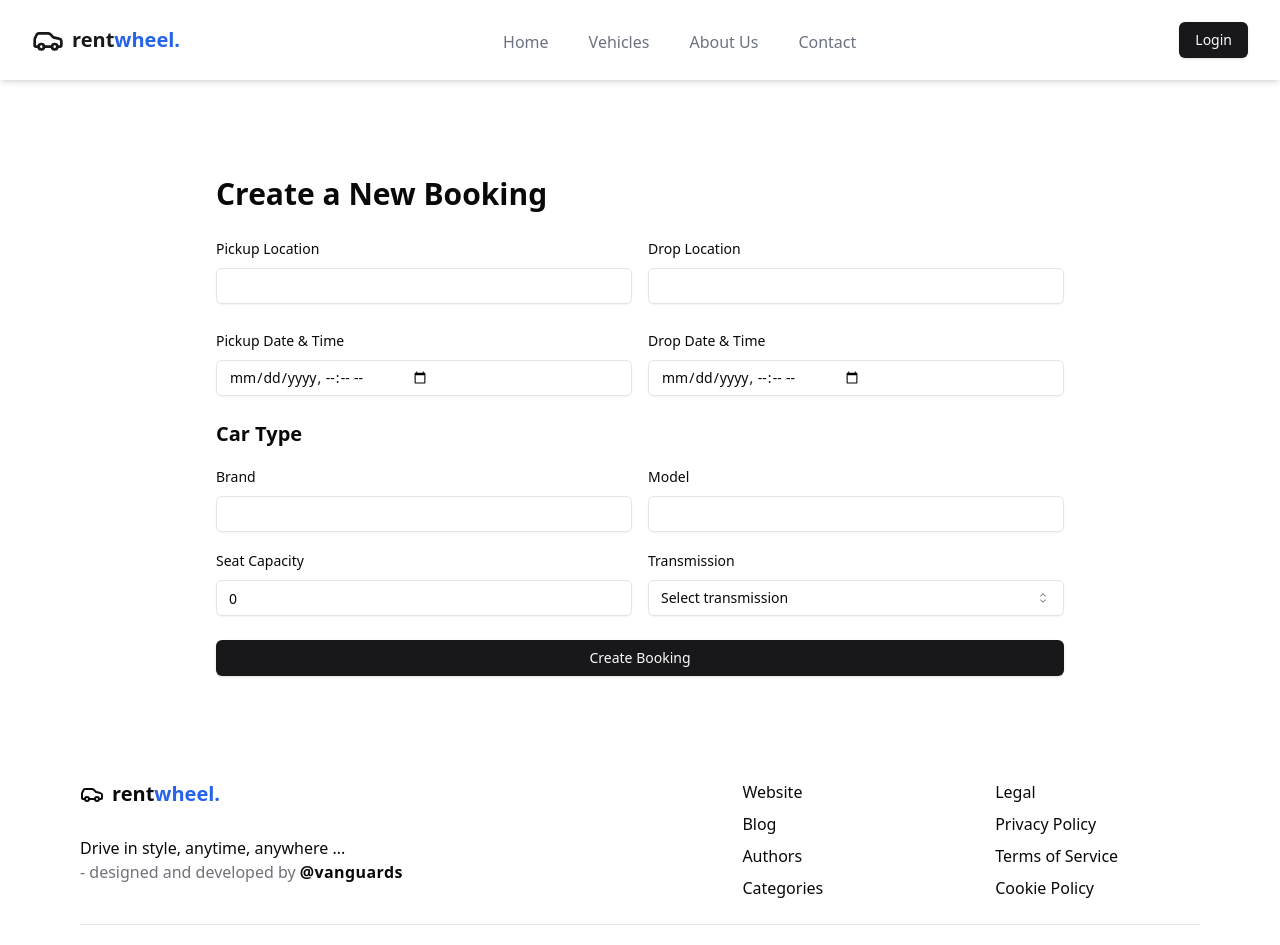
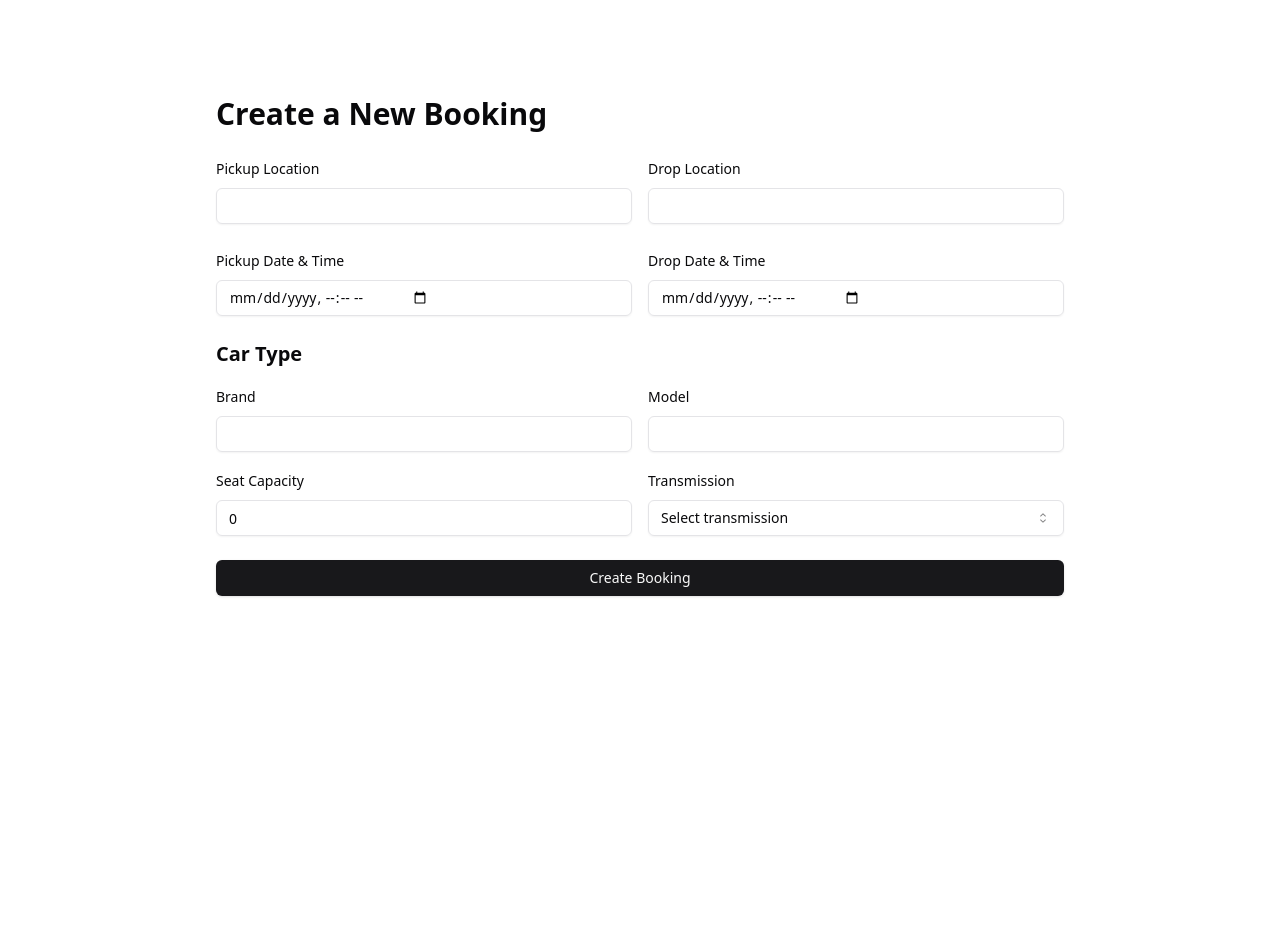
Before and after one commit to Somilg11/rentwheel, a React (Vite) app in the folder frontend/: page /booking in a window 1280 px wide. Shown: the top 945 px of the page. After the commit the page ends 800 px from the top, so only its background shows below. Built offline with nearby package versions, Linux system fonts and the light colour scheme.

Commit message:
fixed navbar and footer with some minor other changes

```diff
--- a/frontend/src/App.jsx
+++ b/frontend/src/App.jsx
@@ -1,9 +1,9 @@
-import Navbar from './components/Navbar';  // Navbar uses useNavigate
+// import Navbar from './components/Navbar';  // Navbar uses useNavigate
 import Home from './pages/Home';
 import Vehicles from './pages/Vehicles';
 import About from './pages/About';
 import Contact from './pages/Contact';
-import Footer from './components/Footer';
+// import Footer from './components/Footer';
 import BookingPage from './components/BookingPage';
 import RegisterPage from './pages/UserRegister';
 import LoginPage from './pages/UserLogin';
@@ -15,7 +15,7 @@ import AdminDashboard from './components/admin/AdminDashboard';
 function App() {
   return (
     <>
-      <Navbar />  {/* Navbar is inside Router from index.jsx */}
+      {/* <Navbar />  Navbar is inside Router from index.jsx */}
       <Routes>
         <Route path="/" element={<Home />} />
         <Route path="/vehicles" element={<Vehicles />} />
@@ -27,7 +27,7 @@ function App() {
         <Route path="/admin" element={<AdminLoginPage />} />
         <Route path="/admin/dashboard" element={<AdminDashboard/>} />
       </Routes>
-      <Footer />
+      {/* <Footer /> */}
       <Toaster />
     </>
   );
--- a/frontend/src/components/BookingPage.jsx
+++ b/frontend/src/components/BookingPage.jsx
@@ -54,6 +54,7 @@ export default function BookingPage() {
         throw new Error('Failed to create booking')
       }
 
+      // eslint-disable-next-line no-unused-vars
       const data = await response.json()
       toast.success("Your booking has been successfully created.") // Success toast
     } catch (error) {
@@ -65,7 +66,7 @@ export default function BookingPage() {
   }
 
   return (
-    <div className="max-w-4xl mx-auto p-6 pt-44">
+    <div className="max-w-4xl mx-auto p-6 pt-24">
       <h1 className="text-3xl font-bold mb-6">Create a New Booking</h1>
       <form onSubmit={handleSubmit} className="space-y-6">
         <div className="grid grid-cols-2 gap-4">
--- a/frontend/src/components/Footer.jsx
+++ b/frontend/src/components/Footer.jsx
@@ -32,7 +32,7 @@ export default function Footer() {
               <Balancer>
               Drive in style, anytime, anywhere ...
               <br />
-              <span className="text-zinc-500">- designed and developed by </span><span className="font-semibold tracking-wide">@vanguards</span>
+              <span className="text-zinc-500">-designed and developed by </span><span className="font-semibold tracking-tighter">@vanguards</span>
               </Balancer>
             </p>
           </div>
--- a/frontend/src/components/admin/AdminDashboard.jsx
+++ b/frontend/src/components/admin/AdminDashboard.jsx
@@ -8,9 +8,7 @@ import {
   Car,
   ClipboardList,
   Contact,
-  Mail,
   Menu,
-  Package,
   Search,
 } from "lucide-react"
 import VehiclesSection from "./VehiclesSection"
--- a/frontend/src/pages/About.jsx
+++ b/frontend/src/pages/About.jsx
@@ -9,9 +9,13 @@ import {
     AlertDialogTitle,
     AlertDialogTrigger,
   } from "@/components/ui/alert-dialog"
+import Navbar from "@/components/Navbar";
+import Footer from "@/components/Footer";
 
 const About = () => {
   return (
+    <>
+    <Navbar />
     <div className="container mx-auto px-4 py-12 pt-40">
       {/* Introduction Section */}
       <section className="mb-12 text-center">
@@ -106,6 +110,8 @@ const About = () => {
       </AlertDialog>
       </section>
     </div>
+    <Footer />
+    </>
   );
 };
 
--- a/frontend/src/pages/Contact.jsx
+++ b/frontend/src/pages/Contact.jsx
@@ -3,9 +3,13 @@ import { Button } from "@/components/ui/button";
 import { Textarea } from "@/components/ui/textarea";
 import { Card, CardContent, CardHeader, CardTitle } from "@/components/ui/card";
 import { Mail, Phone, MapPin } from "lucide-react";
+import Navbar from "@/components/Navbar";
+import Footer from "@/components/Footer";
 
 const Contact = () => {
   return (
+    <>
+    <Navbar/>
     <div className="container mx-auto px-4 py-12 pt-40">
       <div className="grid grid-cols-1 md:grid-cols-2 gap-8">
         {/* Contact Info Section */}
@@ -83,6 +87,8 @@ const Contact = () => {
         </Card>
       </div>
     </div>
+    <Footer/>
+    </>
   );
 };
 
--- a/frontend/src/pages/Home.jsx
+++ b/frontend/src/pages/Home.jsx
@@ -3,15 +3,19 @@ import CarCatalogue from '../components/Carcatalogue';
 import MapSection from '../components/Mapsection';
 import Newsletter from '../components/Newsletter';
 import TestimonialSection from '../components/Testimonial';
+import Navbar from '@/components/Navbar';  // Navbar uses useNavigate
+import Footer from '@/components/Footer';
 
 const Home = () => {
   return (
     <>
+    <Navbar />
       <Hero />
       <CarCatalogue />
       <MapSection />
       <TestimonialSection />
       <Newsletter />
+      <Footer />
     </>
   );
 }
--- a/frontend/src/pages/UserRegister.jsx
+++ b/frontend/src/pages/UserRegister.jsx
@@ -65,7 +65,7 @@ export default function RegisterPage() {
   };
 
   return (
-    <div className="min-h-screen flex items-center justify-center bg-gray-100">
+    <div className="min-h-screen flex items-center justify-center bg-gray-100 py-20">
       <div className="bg-white p-8 rounded-lg shadow-md w-96">
         <h1 className="text-2xl font-bold mb-6 text-center">Register</h1>
         <form onSubmit={handleSubmit} className="space-y-4">
--- a/frontend/src/pages/Vehicles.jsx
+++ b/frontend/src/pages/Vehicles.jsx
@@ -5,6 +5,8 @@ import { Input } from "@/components/ui/input";
 import { Button } from "@/components/ui/button";
 import { Car, Users, Fuel, Activity, CarTaxiFront } from "lucide-react";
 import { useNavigate } from "react-router-dom";
+import Navbar from "@/components/Navbar";
+import Footer from "@/components/Footer";
 
 export default function VehiclePage() {
   const [vehicles, setVehicles] = useState([]);
@@ -26,6 +28,8 @@ export default function VehiclePage() {
   ) : [];
 
   return (
+    <>
+    <Navbar/>
     <div className="container mx-auto px-4 py-8 pt-36">
       <h2 className="text-3xl font-bold mb-6 text-center">Available Vehicles</h2>
 
@@ -52,6 +56,8 @@ export default function VehiclePage() {
         )}
       </div>
     </div>
+    <Footer/>
+    </>
   );
 }
 
```
